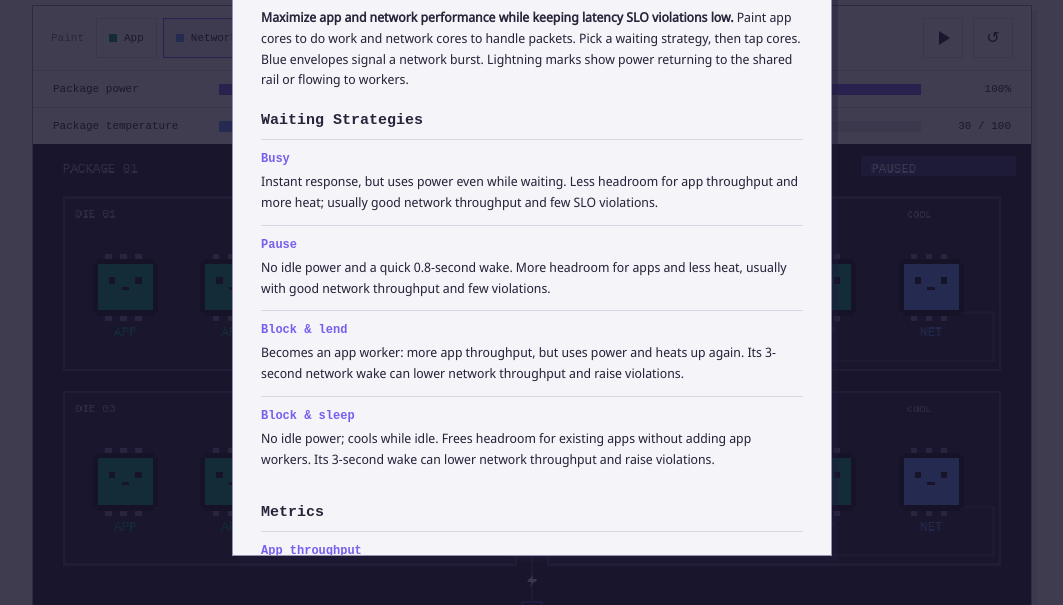
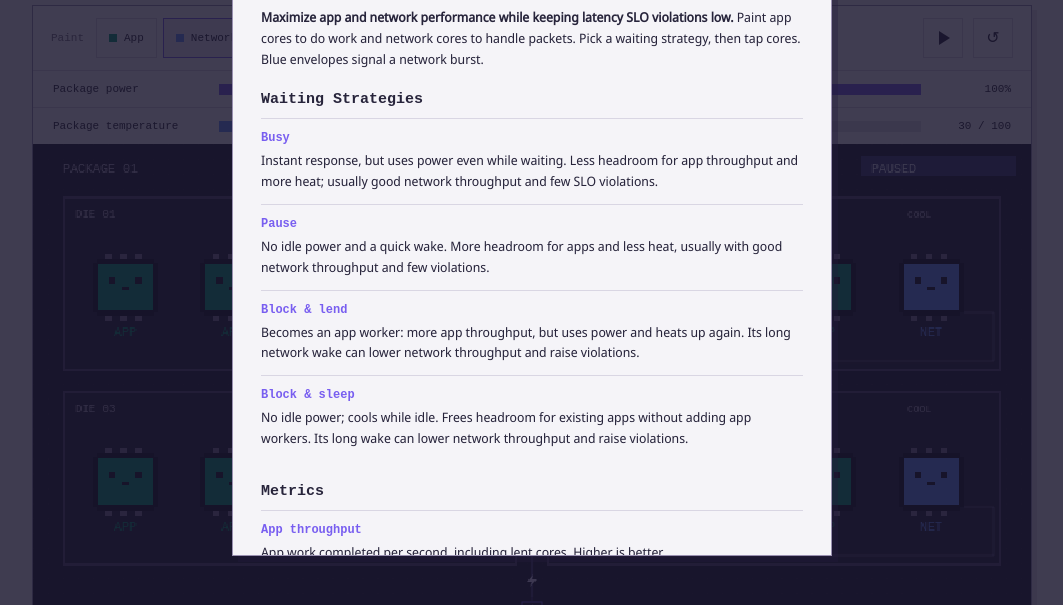
Before and after one commit to stolet/crt-webpage, a plain HTML site: page webpage/idle-cycles/index.html in a window 1280 px wide. Both pictures are taken after a click on the button "? How to play". Shown: the part 184-789 px from the top of the page, without its empty margins (108-1171 px from the left). Drawn offline with Linux system fonts and the light colour scheme.

Commit message:
Further simplify text of how to play

```diff
--- a/webpage/idle-cycles/index.html
+++ b/webpage/idle-cycles/index.html
@@ -25,15 +25,15 @@
  <div class="help-heading"><h2 id="help-title">How to play</h2><button id="help-close" class="icon-button" aria-label="Close help">×</button></div>
  <section class="help-section" aria-labelledby="help-goal">
  <h3 id="help-goal">Goal</h3>
- <p><strong>Maximize app and network performance while keeping latency SLO violations low.</strong> Paint app cores to do work and network cores to handle packets. Pick a waiting strategy, then tap cores. Blue envelopes signal a network burst. Lightning marks show power returning to the shared rail or flowing to workers.</p>
+ <p><strong>Maximize app and network performance while keeping latency SLO violations low.</strong> Paint app cores to do work and network cores to handle packets. Pick a waiting strategy, then tap cores. Blue envelopes signal a network burst.</p>
  </section>
  <section class="help-section" aria-labelledby="help-strategies">
  <h3 id="help-strategies">Waiting Strategies</h3>
  <dl class="strategy-guide">
   <div><dt>Busy</dt><dd>Instant response, but uses power even while waiting. Less headroom for app throughput and more heat; usually good network throughput and few SLO violations.</dd></div>
-  <div><dt>Pause</dt><dd>No idle power and a quick 0.8-second wake. More headroom for apps and less heat, usually with good network throughput and few violations.</dd></div>
-  <div><dt>Block &amp; lend</dt><dd>Becomes an app worker: more app throughput, but uses power and heats up again. Its 3-second network wake can lower network throughput and raise violations.</dd></div>
-  <div><dt>Block &amp; sleep</dt><dd>No idle power; cools while idle. Frees headroom for existing apps without adding app workers. Its 3-second wake can lower network throughput and raise violations.</dd></div>
+  <div><dt>Pause</dt><dd>No idle power and a quick wake. More headroom for apps and less heat, usually with good network throughput and few violations.</dd></div>
+  <div><dt>Block &amp; lend</dt><dd>Becomes an app worker: more app throughput, but uses power and heats up again. Its long network wake can lower network throughput and raise violations.</dd></div>
+  <div><dt>Block &amp; sleep</dt><dd>No idle power; cools while idle. Frees headroom for existing apps without adding app workers. Its long wake can lower network throughput and raise violations.</dd></div>
  </dl>
  </section>
  <section class="help-section" aria-labelledby="help-metrics">
@@ -41,7 +41,7 @@
  <dl class="strategy-guide">
   <div><dt>App throughput</dt><dd>App work completed per second, including lent cores. Higher is better.</dd></div>
   <div><dt>Network throughput</dt><dd>Packets delivered per second, including late packets. Higher is better.</dd></div>
-  <div><dt>Latency SLO Violations</dt><dd>Percentage of resolved packets that missed the two-second deadline. Lower is better. Pending packets do not count until delivered on time or their deadline expires.</dd></div>
+  <div><dt>Latency SLO Violations</dt><dd>Percentage of resolved packets that missed the deadline. Lower is better.</dd></div>
  </dl>
  </section>
  <button id="help-done" class="help-done">Got it</button>
```
